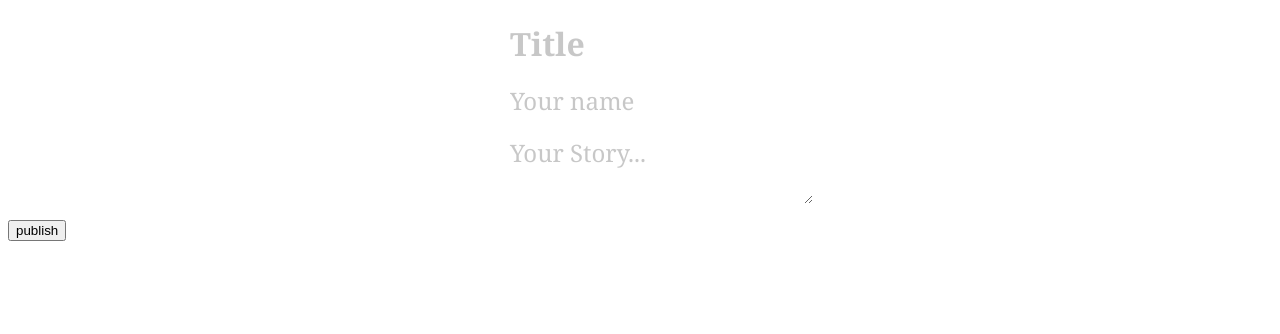
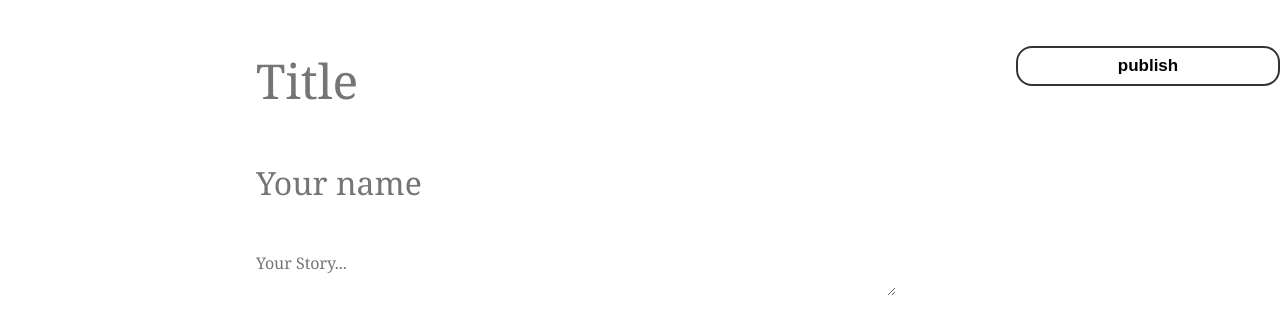
Before and after one commit to guz3z/telegraph-clone, a plain HTML site: page client/index.html in a window 1280 px wide. Drawn offline with Linux system fonts and the light colour scheme.

```diff
--- a/client/index.html
+++ b/client/index.html
@@ -7,6 +7,7 @@
     <title>Telegraph.zs</title>
     <link rel="stylesheet" href="static/style.css">
     <script defer src="static/post.js"></script>
+    <link rel="shortcut icon" href="static/img/favicon.png">
 </head>
 <body>
     <section id="bodyContent">
--- a/client/static/style.css
+++ b/client/static/style.css
@@ -1,75 +1,44 @@
-::placeholder {
-    opacity:0.4;
+* {
+    margin: 0;
+    padding: 0;
 }
 
-.title{
+.title,
+.name,
+.story{
     display: block;
-    font-size: 2em;
-    font-family: Cambria, Cochin, Georgia, Times, 'Times New Roman', serif ;
+    width: 50%;
+    margin: 3rem 20%;
+    border: none;
+    font-family: Cambria, Cochin, Georgia, Times, 'Times New Roman', serif;
     color: black;
-    margin-block-start: 0.67em;
-    margin-inline-start: 500px;
-    margin-inline-end: 0px;
-    font-weight: bold;
-    border-top-style: hidden;
-    border-right-style: hidden;
-    border-left-style: hidden;
-    border-bottom-style: hidden;
+    outline: none;
+
+}
+.title {
+    font-size: 3rem;
 }
 
 .name {
-    display: block;
-    font-size: 1.5em;
-    font-family: Cambria, Cochin, Georgia, Times, 'Times New Roman', serif ;
-    color: black;
-    margin-block-start: 0.67em;
-    margin-inline-start: 500px;
-    margin-inline-end: 0px;
-    border-top-style: hidden;
-    border-right-style: hidden;
-    border-left-style: hidden;
-    border-bottom-style: hidden;
+    font-size: 2rem;
 }
 
 .story {
-    display: block;
-    font-size: 1.5em;
-    font-family: Cambria, Cochin, Georgia, Times, 'Times New Roman', serif ;
-    color: black;
-    margin-block-start: 0.67em;
-    margin-block-end: 0.67em;
-    margin-inline-start: 500px;
-    margin-inline-end: 0px;
-    border-top-style: hidden;
-    border-right-style: hidden;
-    border-left-style: hidden;
-    border-bottom-style: hidden;
+    font-size: 1rem;
 }
 
-.button {
-    float: right;
-    font-size: 20px;
-    font-style: arial;
-    font-weight: bold;
-    font-family: Arial, Helvetica, sans-serif;
-    text-rendering: auto;
-    color: -internal-light-dark(black, white);
-    letter-spacing: normal;
-    word-spacing: normal;
-    line-height: normal;
-    text-transform: none;
-    text-indent: 0px;
-    text-shadow: none;
-    display: inline-block;
-    text-align: center;
-    align-items: flex-start;
-    cursor: default;
-    box-sizing: border-box;
-    background-color: white;
-    margin: -170px 30px 0px;
-    padding: 1px 6px;
-    border-width: 2px;
-    border-radius: 12px;
-    border-color: -internal-light-dark(rgb(118, 118, 118), rgb(133, 133, 133));
-
+.submit-btn {
+    position: absolute;
+    font-size: 17px;
+    font-weight: 600;
+    border: 2px solid #333;
+    border-radius: 16px;
+    cursor: pointer;
+    margin: 0 0 15px;
+    background-color: #fff;
+    padding: 8px 12px;
+    left: 50%;
+    top:0;
+    right: 0;
+    margin: 46px 0 0 376px;
 }
```
Also changed, not shown: client/static/img/favicon.png (added).
